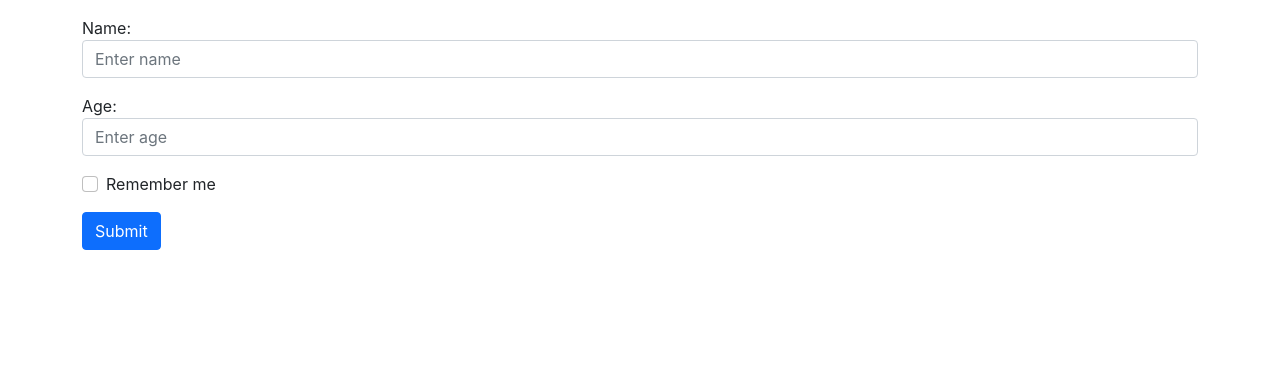
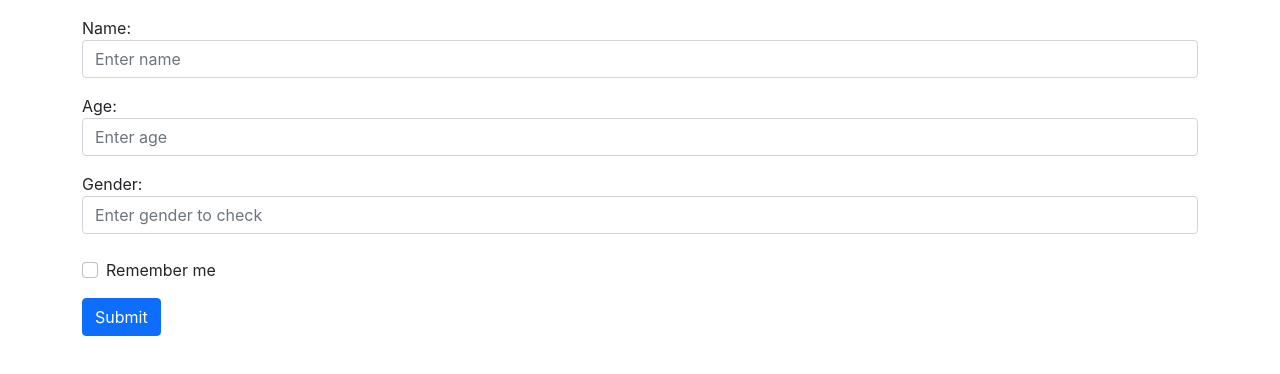
Before and after one commit to tmcmf/react_teamcity, a React (Create React App) app: page / in a window 1280 px wide. Shown: the top 374 px of the page. Built offline with nearby package versions, Linux system fonts and the light colour scheme.

Commit message:
testtt22

```diff
--- a/src/App.js
+++ b/src/App.js
@@ -51,18 +51,18 @@ function App() {
             onChange={handleChange}
           />
         </div>
-        {/* <div className="mb-4">
+        <div className="mb-4">
           <label for="gender">Gender:</label>
           <input
             type="number"
             className="form-control"
             id="gender"
-            placeholder="Enter gender"
+            placeholder="Enter gender to check"
             name="gender"
             value={details.gender}
             onChange={handleChange}
           />
-        </div> */}
+        </div>
 
         <p className="text-danger">{error}</p>
         <div className="form-check mb-3">
```
